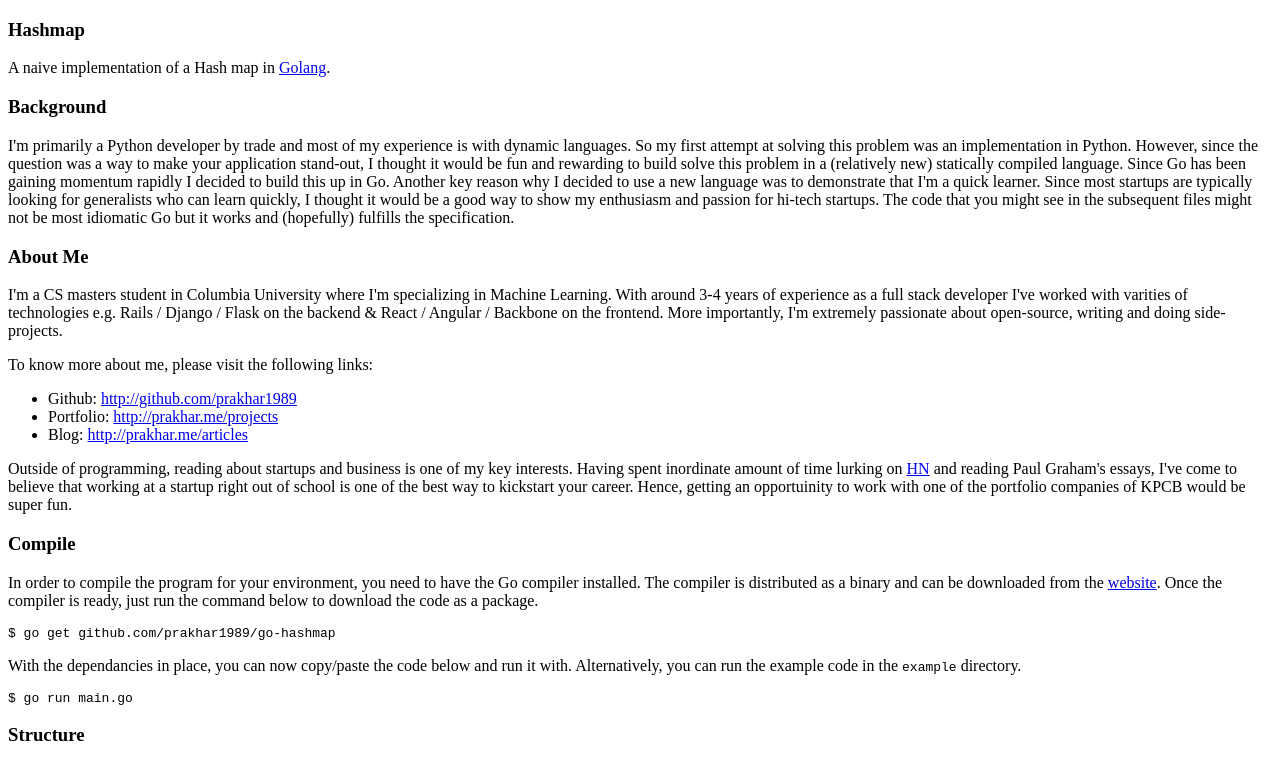
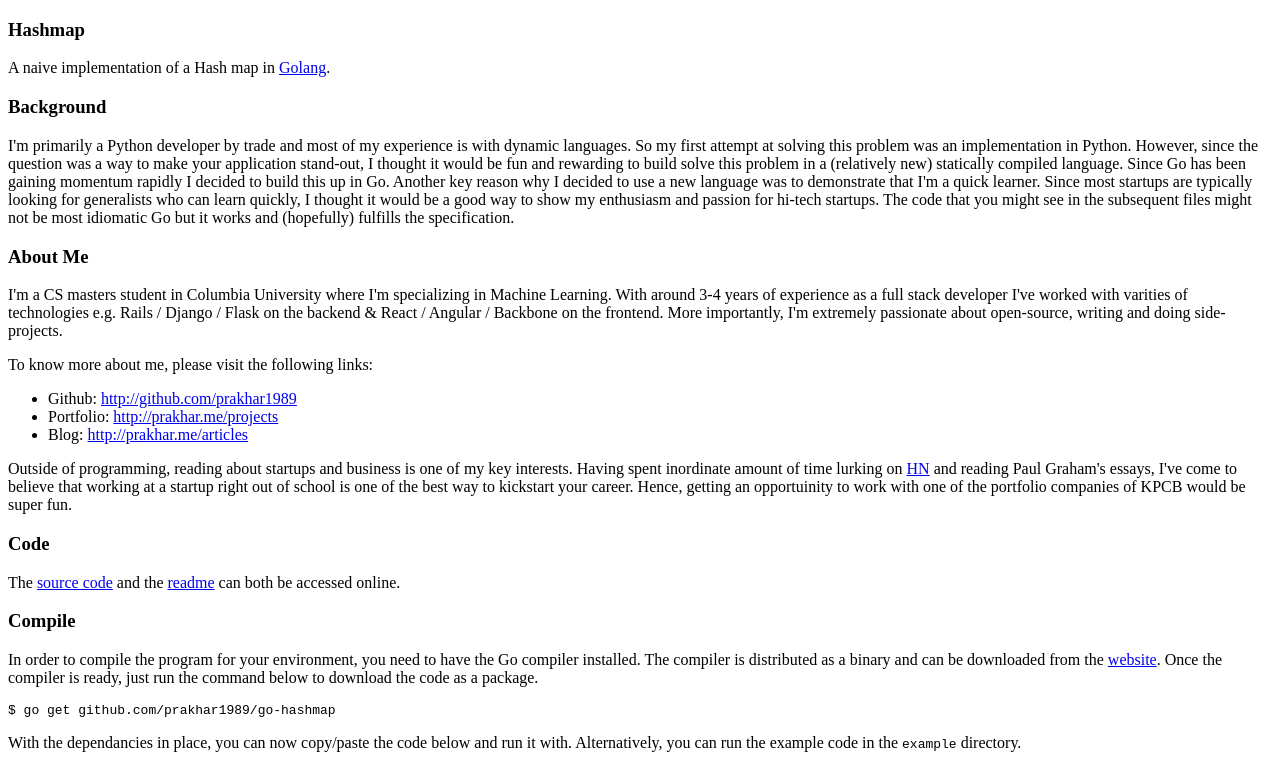
Before and after one commit to prakhar1989/go-hashmap, a plain HTML site: page index.html in a window 1280 px wide. Shown: the top 762 px of the page. Drawn offline with Linux system fonts and the light colour scheme.

Commit message:
updated readmE

```diff
--- a/index.html
+++ b/index.html
@@ -58,6 +58,8 @@ code > span.in { color: #60a0b0; font-weight: bold; font-style: italic; } /* Inf
 <li>Blog: <a href="http://prakhar.me/articles" class="uri">http://prakhar.me/articles</a></li>
 </ul>
 <p>Outside of programming, reading about startups and business is one of my key interests. Having spent inordinate amount of time lurking on <a href="https://news.ycombinator.com/user?id=krat0sprakhar">HN</a> and reading Paul Graham's essays, I've come to believe that working at a startup right out of school is one of the best way to kickstart your career. Hence, getting an opportuinity to work with one of the portfolio companies of KPCB would be super fun.</p>
+<h3 id="code">Code</h3>
+<p>The <a href="https://github.com/prakhar1989/go-hashmap/tree/gh-pages">source code</a> and the <a href="http://prakhar.me/go-hashmap/">readme</a> can both be accessed online.</p>
 <h3 id="compile">Compile</h3>
 <p>In order to compile the program for your environment, you need to have the Go compiler installed. The compiler is distributed as a binary and can be downloaded from the <a href="https://golang.org/dl/">website</a>. Once the compiler is ready, just run the command below to download the code as a package.</p>
 <pre><code>$ go get github.com/prakhar1989/go-hashmap</code></pre>
```
Also changed, not shown: 1 other file.
